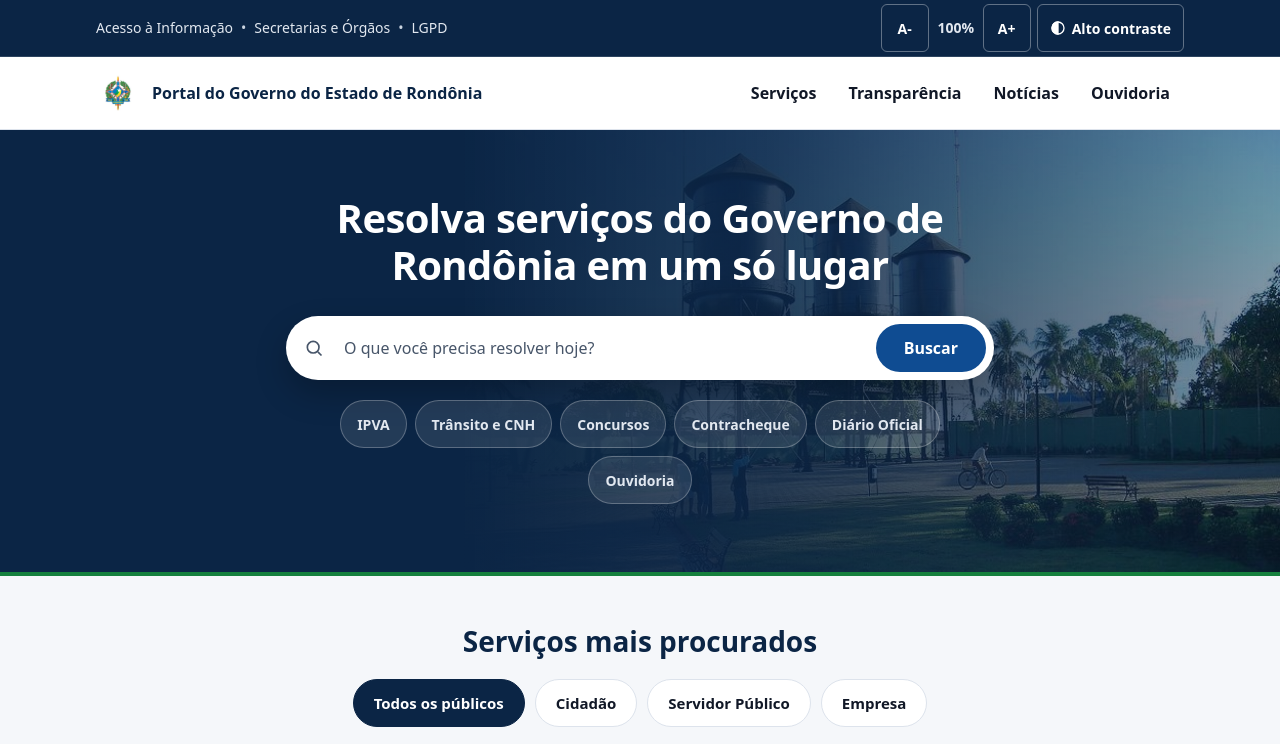
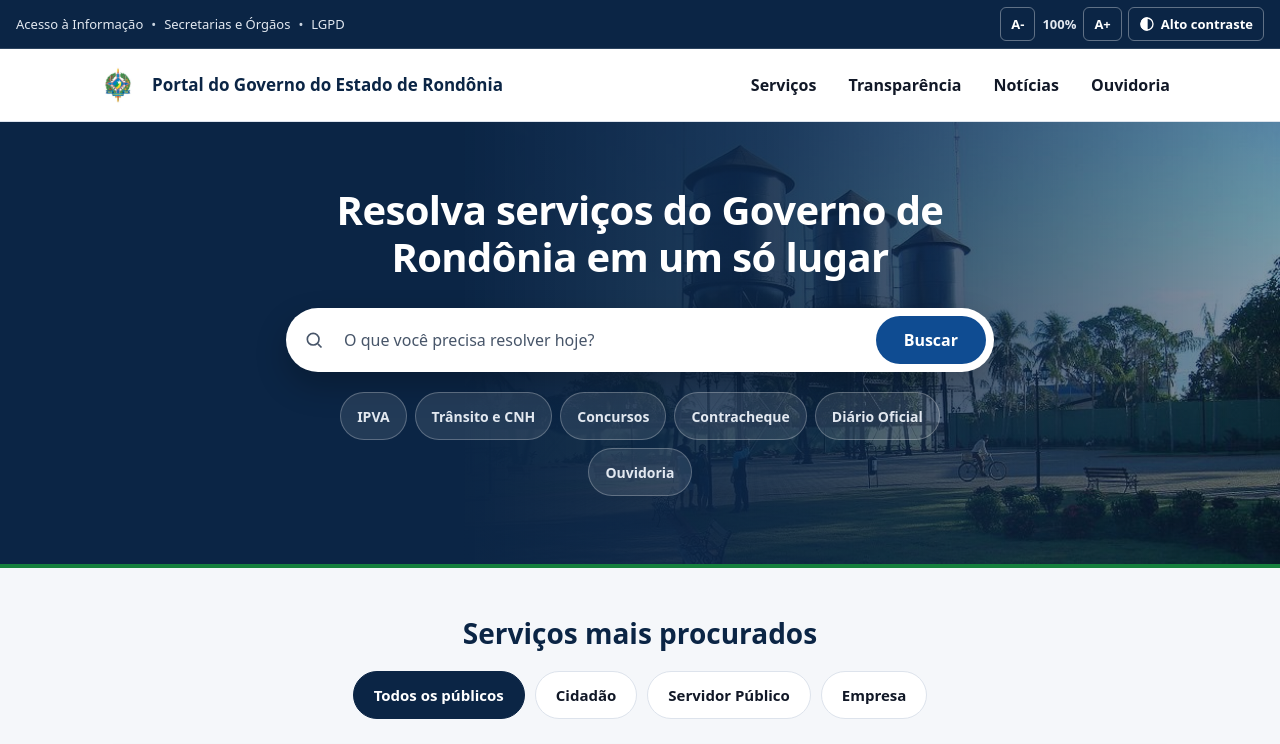
Before and after one commit to ticiacruzcosta/redesign_portal_rondonia, a plain HTML site: page index.html in a window 1280 px wide. Shown: the top 744 px of the page. Drawn offline with Linux system fonts and the light colour scheme.

Commit message:
style: compacta barra de acessibilidade à direita e otimiza visualização em celular

```diff
--- a/style.css
+++ b/style.css
@@ -68,6 +68,7 @@ body {
   line-height: 1.55;
   color: var(--cor-texto-principal);
   background-color: var(--cor-fundo);
+  overflow-x: hidden;
 }
 
 img,
@@ -139,24 +140,26 @@ svg {
 }
 
 .barra-acessibilidade__inner {
+  max-width: 1320px;
   display: flex;
   flex-wrap: wrap;
   align-items: center;
-  justify-content: space-between;
+  justify-content: flex-end;
   gap: 0.5rem;
-  padding-block: 0.25rem;
+  padding-block: 0.375rem;
 }
 
 .barra-acessibilidade__atalhos {
-  display: flex;
+  display: none;
   flex-wrap: wrap;
   align-items: center;
   gap: 0.5rem;
   color: #cbd5e1;
+  font-size: 0.8125rem;
 }
 
 .barra-acessibilidade__link {
-  min-height: 48px;
+  min-height: 36px;
   display: inline-flex;
   align-items: center;
   color: #e2e8f0;
@@ -173,12 +176,13 @@ svg {
   display: flex;
   align-items: center;
   gap: 0.375rem;
+  margin-left: auto;
 }
 
 .btn-acessibilidade {
-  min-height: 48px;
-  min-width: 48px;
-  padding: 0.375rem 0.75rem;
+  min-height: 34px;
+  min-width: 34px;
+  padding: 0.25rem 0.625rem;
   display: inline-flex;
   align-items: center;
   justify-content: center;
@@ -188,7 +192,7 @@ svg {
   border: 1px solid rgba(255, 255, 255, 0.35);
   border-radius: 6px;
   font-family: inherit;
-  font-size: 0.875rem;
+  font-size: 0.8125rem;
   font-weight: 600;
   cursor: pointer;
   transition: background-color 0.2s ease, border-color 0.2s ease;
@@ -205,9 +209,9 @@ svg {
 }
 
 .indicador-fonte {
-  min-width: 42px;
+  min-width: 36px;
   text-align: center;
-  font-size: 0.875rem;
+  font-size: 0.8125rem;
   font-weight: 700;
   color: #e2e8f0;
 }
@@ -285,7 +289,7 @@ svg {
 }
 
 .marca__texto strong {
-  font-size: 1rem;
+  font-size: clamp(0.9375rem, 3.6vw, 1.0625rem);
   color: var(--cor-azul-escuro);
 }
 
@@ -293,13 +297,8 @@ svg {
   color: var(--cor-texto-principal);
 }
 
-.marca__separador,
-.marca__subtitulo {
-  font-size: 0.9375rem;
-  color: var(--cor-texto-secundario);
-}
-
 .btn-menu-mobile {
+  flex-shrink: 0;
   min-height: 48px;
   min-width: 48px;
   padding: 0.5rem 0.875rem;
@@ -1162,6 +1161,14 @@ svg {
    Responsividade (Mobile-First -> Tablet / Desktop)
    ========================================================================== */
 @media (min-width: 640px) {
+  .barra-acessibilidade__inner {
+    justify-content: space-between;
+  }
+
+  .barra-acessibilidade__atalhos {
+    display: flex;
+  }
+
   .hero__fundo {
     left: auto;
     width: min(68%, 820px);
```
